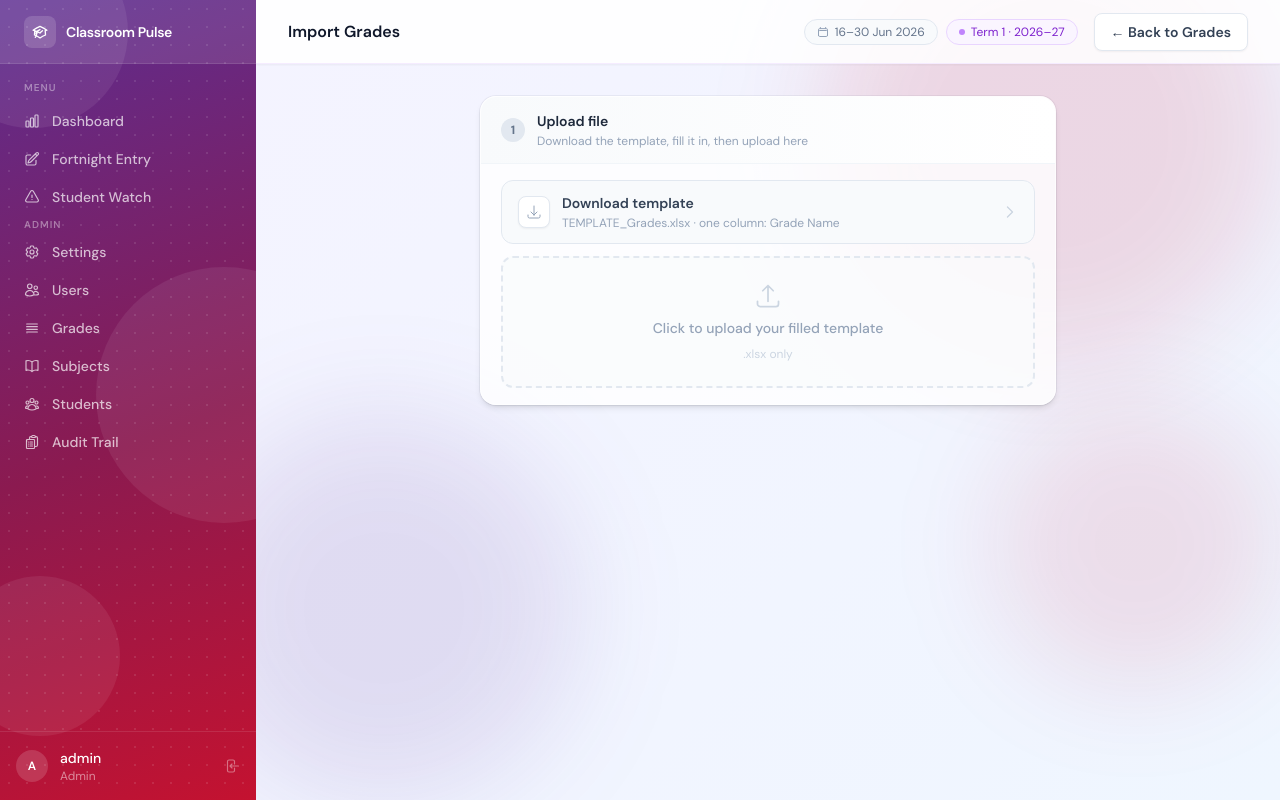
After one commit to sgchandy404/tsja_classroom_pulse, a Flask app: page /admin/grades/import in a window 1280 px wide. The commit adds this page. Run offline with Flask 3, Linux system fonts and the light colour scheme; a user stored in the database is signed in; data comes from the database, SQL or seed files in the repository; some libraries are stand-ins or nearby versions.

Commit message:
feat: grades bulk import/export
Import: Admin uploads single-column xlsx (Grade Name). Row-by-row
validation — rejects duplicates against DB and within file. Post-import
success list shows each new grade with a direct "Set up subjects →"
link. Audit logged.

Export: xlsx with Grade Name and Status. Role-scoped — Admin/Coordinator
get all grades, Teacher/In-Charge limited to their visible grades.
Template download via ?template=1. Export and Import buttons added to
Grades header, Import gated to admin only.

Co-Authored-By: Claude Sonnet 4.6 <noreply@anthropic.com>

```diff
--- a/src/routes/admin.py
+++ b/src/routes/admin.py
@@ -370,6 +370,131 @@ def reactivate_grade(grade_id):
     db.session.commit()
     flash(f"Grade '{grade.name}' reactivated.", "success")
     return redirect(url_for("admin.grades"))
+
+
+@admin_bp.route("/grades/import", methods=["GET", "POST"])
+@login_required
+@require_role("admin")
+def import_grades():
+    if request.method == "GET":
+        return render_template("admin/import_grades.html")
+
+    file = request.files.get("file")
+    if not file or not file.filename:
+        flash("No file selected.", "error")
+        return render_template("admin/import_grades.html")
+
+    try:
+        wb = openpyxl.load_workbook(file, read_only=True, data_only=True)
+    except Exception:
+        flash("Could not read the file. Please upload a valid .xlsx file.", "error")
+        return render_template("admin/import_grades.html")
+
+    ws = wb.active
+    rows = list(ws.iter_rows(min_row=2, values_only=True))
+
+    existing_names = {g.name.strip().lower() for g in Grade.query.all()}
+
+    succeeded = []
+    failed = []
+    seen_in_file = {}
+
+    for idx, row in enumerate(rows, start=2):
+        name = str(row[0]).strip() if row[0] is not None else ""
+
+        if not name:
+            continue
+
+        row_errors = []
+        name_lower = name.lower()
+
+        if name_lower in existing_names:
+            row_errors.append(f"'{name}' already exists")
+        elif name_lower in seen_in_file:
+            row_errors.append(
+                f"'{name}' duplicated in this file (first seen row {seen_in_file[name_lower]})"
+            )
+
+        if row_errors:
+            failed.append({"row": idx, "name": name, "reasons": row_errors})
+            continue
+
+        seen_in_file[name_lower] = idx
+        existing_names.add(name_lower)
+        grade = Grade(name=name, is_active=True)
+        db.session.add(grade)
+        succeeded.append(name)
+
+    if succeeded:
+        db.session.flush()
+        log_audit(
+            user=current_user, action="create", model_name="Grade", record_id=0,
+            field_name="bulk_import",
+            new_value=f"{len(succeeded)} grades imported; {len(failed)} failed",
+            note=f"File: {file.filename}",
+        )
+        db.session.commit()
+
+    if succeeded and not failed:
+        flash(f"Imported {len(succeeded)} grade(s) successfully.", "success")
+    elif succeeded and failed:
+        flash(f"Imported {len(succeeded)} grade(s). {len(failed)} row(s) had errors.", "warning")
+    else:
+        flash(f"No grades imported. {len(failed)} row(s) had errors.", "error")
+
+    return render_template("admin/import_grades.html",
+                           succeeded=succeeded, failed_rows=failed)
+
+
+@admin_bp.route("/grades/export")
+@login_required
+@require_role("admin", "incharge", "coordinator", "teacher")
+def export_grades():
+    p = get_perms()
+
+    if p.is_admin or p.can_view_all:
+        all_grades = Grade.query.order_by(Grade.name).all()
+    else:
+        visible = p.visible_grades() or set()
+        all_grades = Grade.query.filter(Grade.name.in_(visible)).order_by(Grade.name).all()
+
+    is_template = request.args.get("template") == "1"
+
+    wb = openpyxl.Workbook()
+    ws = wb.active
+    ws.title = "Grades"
+    bold = openpyxl.styles.Font(bold=True)
+
+    if is_template:
+        ws.cell(row=1, column=1, value="Grade Name").font = bold
+        hint_font = openpyxl.styles.Font(italic=True, color="999999")
+        ws.cell(row=2, column=1, value="e.g. Grade 9A").font = hint_font
+        ws.column_dimensions["A"].width = 25
+    else:
+        for col, h in enumerate(["Grade Name", "Status"], 1):
+            ws.cell(row=1, column=col, value=h).font = bold
+        for ri, g in enumerate(all_grades, 2):
+            ws.cell(row=ri, column=1, value=g.name)
+            ws.cell(row=ri, column=2, value="Active" if g.is_active else "Inactive")
+        ws.column_dimensions["A"].width = 25
+        ws.column_dimensions["B"].width = 14
+
+    buf = io.BytesIO()
+    wb.save(buf)
+    buf.seek(0)
+
+    filename = "TEMPLATE_Grades.xlsx" if is_template else "Grades_Export.xlsx"
+
+    if not is_template:
+        log_audit(
+            user=current_user, action="create", model_name="Grade", record_id=0,
+            field_name="export",
+            new_value=f"Exported {len(all_grades)} grades",
+        )
+        db.session.commit()
+
+    return send_file(buf, as_attachment=True, download_name=filename,
+                     mimetype="application/vnd.openxmlformats-officedocument.spreadsheetml.sheet")
 
 
 # ---------------------------------------------------------------------------
--- /dev/null
+++ b/src/templates/admin/import_grades.html
@@ -0,0 +1,186 @@
+{% extends "base.html" %}
+
+{% block title %}Import Grades — Classroom Pulse{% endblock %}
+{% block page_title %}Import Grades{% endblock %}
+
+{% block head %}
+<script>
+function importGradesWizard() {
+  return {
+    hasFile: false,
+    fileName: '',
+    onFile(e) {
+      const f = e.target.files[0];
+      this.hasFile = !!f;
+      this.fileName = f ? f.name : '';
+    }
+  };
+}
+</script>
+{% endblock %}
+
+{% block header_actions %}
+  <a href="{{ url_for('admin.grades') }}"
+     class="rounded-lg border border-slate-200 bg-white px-4 py-2 text-sm font-semibold text-slate-700 shadow-sm hover:bg-slate-50 transition-colors">
+    ← Back to Grades
+  </a>
+{% endblock %}
+
+{% block content %}
+<div class="mx-auto max-w-xl">
+
+  {# ── Succeeded list (post-import) ── #}
+  {% if succeeded %}
+  <div class="mb-6 rounded-2xl border border-green-200 bg-white shadow-sm overflow-hidden">
+    <div class="flex items-center gap-3 border-b border-green-100 bg-green-50/70 px-5 py-3.5">
+      <svg class="h-4 w-4 text-green-600 shrink-0" fill="none" viewBox="0 0 24 24" stroke-width="2" stroke="currentColor">
+        <path stroke-linecap="round" stroke-linejoin="round" d="M9 12.75L11.25 15 15 9.75M21 12a9 9 0 11-18 0 9 9 0 0118 0z"/>
+      </svg>
+      <span class="text-sm font-semibold text-green-700">
+        {{ succeeded | length }} grade{{ 's' if succeeded | length != 1 }} imported
+      </span>
+    </div>
+    <div class="px-5 py-4 border-b border-amber-100 bg-amber-50/50">
+      <p class="text-xs text-amber-700">
+        New grades have no subjects, rubrics, teachers, or students yet.
+        Visit each grade's <strong>Subjects</strong> page to complete setup.
+      </p>
+    </div>
+    <ul class="divide-y divide-slate-100">
+      {% for name in succeeded %}
+      <li class="flex items-center justify-between px-5 py-2.5">
+        <span class="text-sm font-medium text-slate-700">{{ name }}</span>
+        <a href="{{ url_for('admin.subjects', grade=name) }}"
+           class="text-xs font-medium text-indigo-600 hover:text-indigo-500">
+          Set up subjects →
+        </a>
+      </li>
+      {% endfor %}
+    </ul>
+  </div>
+  {% endif %}
+
+  {# ── Error table (post-import) ── #}
+  {% if failed_rows %}
+  <div class="mb-6 rounded-2xl border border-red-200 bg-white shadow-sm overflow-hidden">
+    <div class="flex items-center gap-3 border-b border-red-100 bg-red-50/70 px-5 py-3.5">
+      <svg class="h-4 w-4 text-red-500 shrink-0" fill="none" viewBox="0 0 24 24" stroke-width="2" stroke="currentColor">
+        <path stroke-linecap="round" stroke-linejoin="round" d="M12 9v3.75m9.303 3.376c.866 1.5-.217 3.374-1.948 3.374H4.645c-1.73 0-2.813-1.874-1.948-3.374l7.418-12.748c.866-1.5 3.032-1.5 3.898 0l6.875 11.748zM12 15.75h.007v.008H12v-.008z"/>
+      </svg>
+      <span class="text-sm font-semibold text-red-700">
+        {{ failed_rows | length }} row{{ 's' if failed_rows | length != 1 }} could not be imported
+      </span>
+    </div>
+    <table class="min-w-full text-xs">
+      <thead class="border-b border-slate-100 bg-slate-50">
+        <tr>
+          <th class="px-4 py-2.5 text-left text-xs font-semibold uppercase tracking-wide text-slate-400 w-12">Row</th>
+          <th class="px-4 py-2.5 text-left text-xs font-semibold uppercase tracking-wide text-slate-400">Grade Name</th>
+          <th class="px-4 py-2.5 text-left text-xs font-semibold uppercase tracking-wide text-slate-400">Issue</th>
+        </tr>
+      </thead>
+      <tbody class="divide-y divide-slate-100">
+        {% for r in failed_rows %}
+        <tr class="hover:bg-red-50/30 transition-colors">
+          <td class="px-4 py-2.5 text-slate-400 tabular-nums">{{ r.row }}</td>
+          <td class="px-4 py-2.5 font-medium text-slate-700">{{ r.name }}</td>
+          <td class="px-4 py-2.5 text-red-500">{{ r.reasons | join(' · ') }}</td>
+        </tr>
+        {% endfor %}
+      </tbody>
+    </table>
+  </div>
+  {% endif %}
+
+  {# ── Wizard ── #}
+  <form method="POST" enctype="multipart/form-data"
+        x-data="importGradesWizard()"
+        class="space-y-3">
+
+    {# ─── Step 1: Download + Upload ─── #}
+    <div class="rounded-2xl border border-white/60 bg-white/80 shadow-md backdrop-blur-sm ring-1 ring-slate-900/5 overflow-hidden">
+      <div class="flex items-center gap-3 px-5 py-3.5 border-b border-slate-100 transition-colors duration-300"
+           :class="hasFile ? 'bg-gradient-to-r from-indigo-50 to-white' : 'bg-gradient-to-r from-slate-50 to-white'">
+        <span class="flex h-6 w-6 shrink-0 items-center justify-center rounded-full text-xs font-bold transition-all duration-300"
+              :class="hasFile ? 'bg-indigo-600 text-white' : 'bg-slate-200 text-slate-500'">
+          <template x-if="hasFile">
+            <svg class="h-3.5 w-3.5" fill="none" viewBox="0 0 24 24" stroke-width="3" stroke="currentColor">
+              <path stroke-linecap="round" stroke-linejoin="round" d="M4.5 12.75l6 6 9-13.5"/>
+            </svg>
+          </template>
+          <template x-if="!hasFile"><span>1</span></template>
+        </span>
+        <div>
+          <p class="text-sm font-semibold text-slate-800">Upload file</p>
+          <p class="text-xs mt-0.5 transition-colors"
+             :class="hasFile ? 'font-medium text-indigo-600' : 'text-slate-400'"
+             x-text="hasFile ? fileName : 'Download the template, fill it in, then upload here'"></p>
+        </div>
+      </div>
+
+      <div class="px-5 py-4 space-y-3">
+
+        {# Download template #}
+        <a href="{{ url_for('admin.export_grades', template=1) }}" target="_blank"
+           class="flex items-center gap-3 rounded-xl border border-slate-200 bg-slate-50 px-4 py-3
+                  transition-colors hover:border-indigo-200 hover:bg-indigo-50 group">
+          <span class="flex h-8 w-8 shrink-0 items-center justify-center rounded-lg border border-slate-200 bg-white shadow-sm
+                       group-hover:border-indigo-200 transition-colors">
+            <svg class="h-4 w-4 text-slate-400 group-hover:text-indigo-500 transition-colors"
+                 fill="none" viewBox="0 0 24 24" stroke-width="1.5" stroke="currentColor">
+              <path stroke-linecap="round" stroke-linejoin="round"
+                    d="M3 16.5v2.25A2.25 2.25 0 005.25 21h13.5A2.25 2.25 0 0021 18.75V16.5M16.5 12L12 16.5m0 0L7.5 12m4.5 4.5V3"/>
+            </svg>
+          </span>
+          <div class="min-w-0 flex-1">
+            <p class="text-sm font-semibold text-slate-700 group-hover:text-indigo-700 transition-colors">Download template</p>
+            <p class="text-xs text-slate-400 mt-0.5">TEMPLATE_Grades.xlsx · one column: Grade Name</p>
+          </div>
+          <svg class="h-4 w-4 text-slate-300 group-hover:text-indigo-400 transition-colors shrink-0"
+               fill="none" viewBox="0 0 24 24" stroke-width="2" stroke="currentColor">
+            <path stroke-linecap="round" stroke-linejoin="round" d="M8.25 4.5l7.5 7.5-7.5 7.5"/>
+          </svg>
+        </a>
+
+        {# File drop zone #}
+        <label class="group flex cursor-pointer flex-col items-center gap-2 rounded-xl border-2 border-dashed px-6 py-6
+                      text-center transition-all"
+               :class="hasFile ? 'border-indigo-300 bg-indigo-50/40' : 'border-slate-200 bg-slate-50/60 hover:border-indigo-300 hover:bg-indigo-50/30'">
+          <template x-if="!hasFile">
+            <svg class="h-7 w-7 text-slate-300 group-hover:text-indigo-300 transition-colors"
+                 fill="none" viewBox="0 0 24 24" stroke-width="1.5" stroke="currentColor">
+              <path stroke-linecap="round" stroke-linejoin="round"
+                    d="M3 16.5v2.25A2.25 2.25 0 005.25 21h13.5A2.25 2.25 0 0021 18.75V16.5m-13.5-9L12 3m0 0l4.5 4.5M12 3v13.5"/>
+            </svg>
+          </template>
+          <template x-if="hasFile">
+            <svg class="h-7 w-7 text-indigo-500"
+                 fill="none" viewBox="0 0 24 24" stroke-width="1.5" stroke="currentColor">
+              <path stroke-linecap="round" stroke-linejoin="round"
+                    d="M9 12.75L11.25 15 15 9.75M21 12a9 9 0 11-18 0 9 9 0 0118 0z"/>
+            </svg>
+          </template>
+          <p class="text-sm font-medium transition-colors"
+             :class="hasFile ? 'text-indigo-700' : 'text-slate-400 group-hover:text-indigo-500'"
+             x-text="hasFile ? fileName : 'Click to upload your filled template'"></p>
+          <p x-show="!hasFile" class="text-xs text-slate-300">.xlsx only</p>
+          <input type="file" name="file" accept=".xlsx" required class="sr-only" @change="onFile($event)">
+        </label>
+      </div>
+    </div>
+
+    {# ─── Step 2: Import button ─── #}
+    <div x-cloak x-show="hasFile"
+         x-transition:enter="transition ease-out duration-300"
+         x-transition:enter-start="opacity-0 translate-y-2"
+         x-transition:enter-end="opacity-100 translate-y-0">
+      <button type="submit"
+              class="w-full rounded-2xl bg-indigo-600 px-4 py-3.5 text-sm font-semibold text-white shadow-md
+                     hover:bg-indigo-500 active:scale-[0.99] transition-all">
+        Import Grades
+      </button>
+    </div>
+
+  </form>
+</div>
+{% endblock %}
```
Also changed, not shown: src/templates/admin/grades.html (+15 -0 lines).
